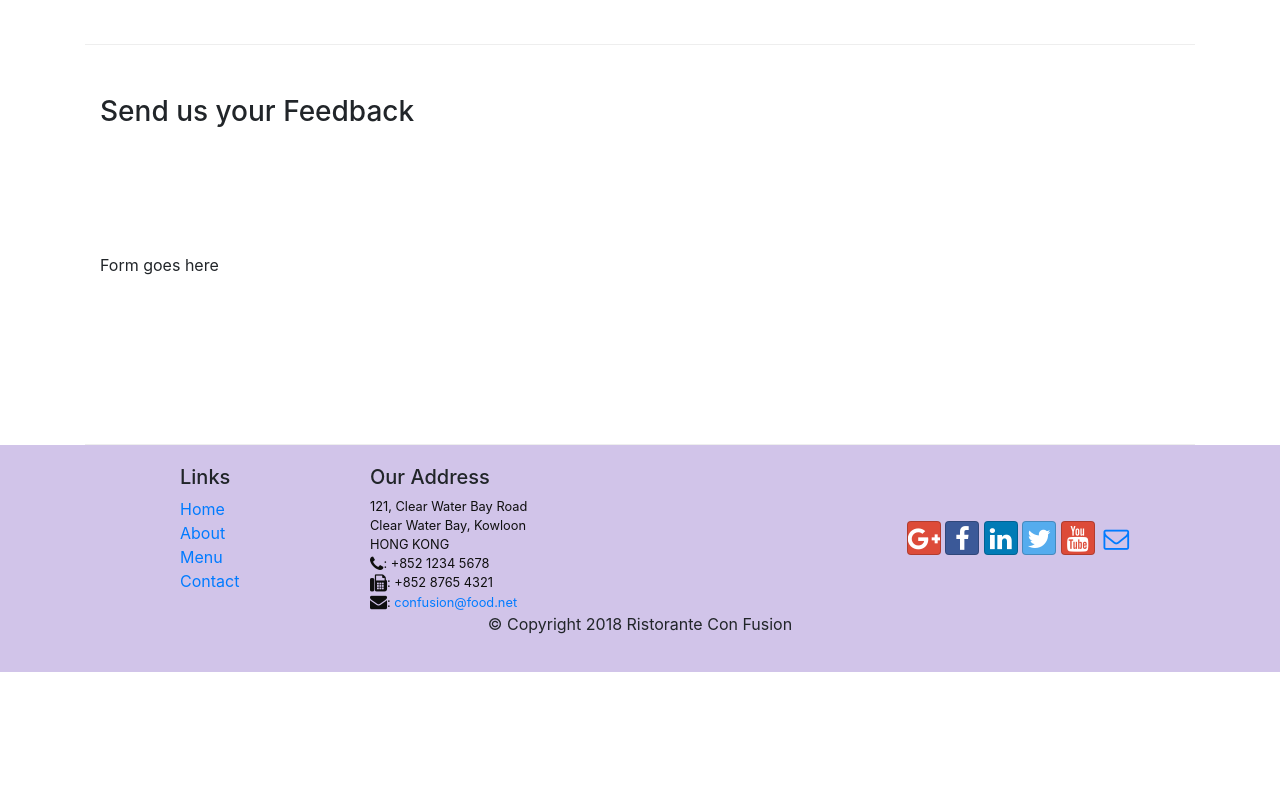
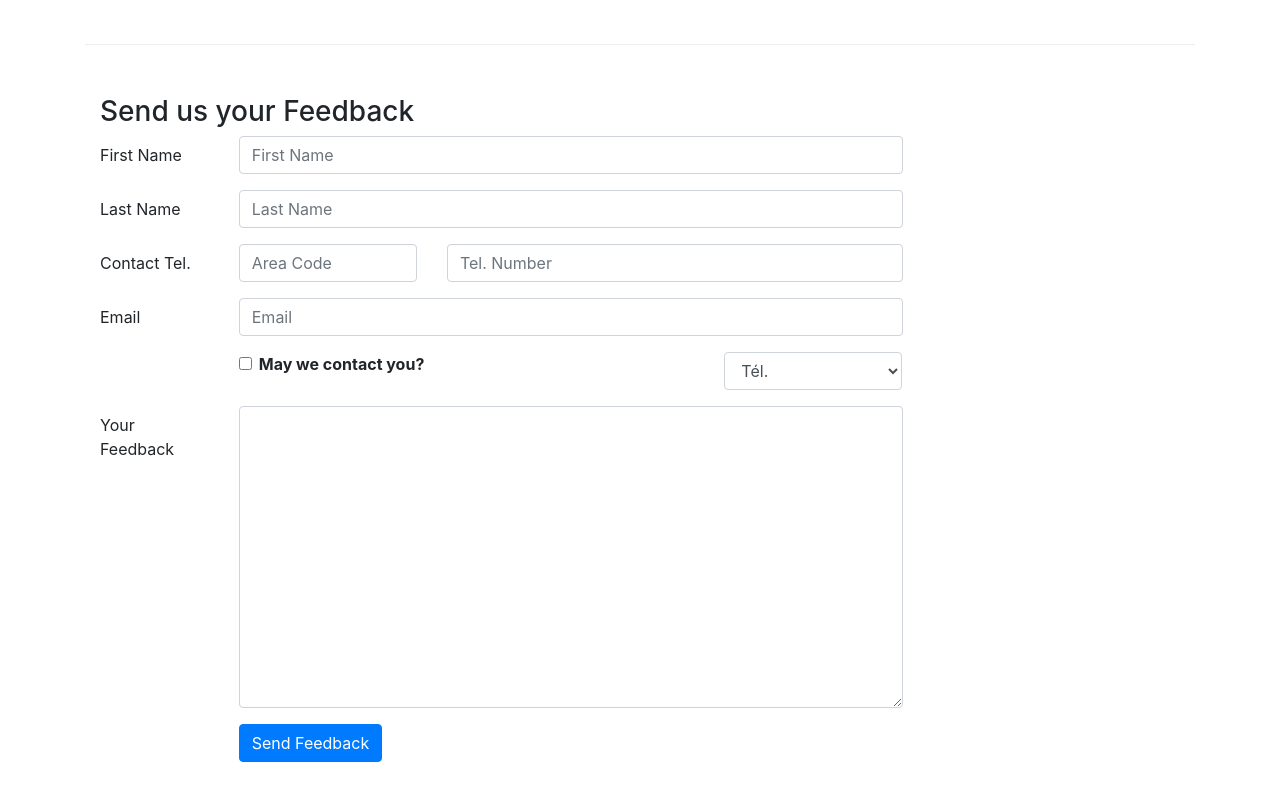
Before and after one commit to plo750/React-week01-exercise-conFusion, a website: page contactus.html in a window 1280 px wide. Shown: the part 820-1620 px from the top of the page. Before the commit the page ends 1492 px from the top, so only its background shows below. Drawn offline with nearby package versions, Linux system fonts and the light colour scheme.

Commit message:
Add form in contactus.html page

```diff
--- a/contactus.html
+++ b/contactus.html
@@ -92,7 +92,65 @@
               <h3>Send us your Feedback</h3>
            </div>
             <div class="col-12 col-md-9">
-                Form goes here
+                <form>
+                    <!-- First name -->
+                    <div class="form-group row">
+                        <label for="firstname" class="col-md-2 col-form-label">First Name</label>
+                        <div class="col-md-10">
+                            <input type="text" class="form-control" id="firstname" name="firstname" placeholder="First Name">
+                        </div>
+                    </div>
+                    <!-- Last name -->
+                    <div class="form-group row">
+                        <label for="lastname" class="col-md-2 col-form-label">Last Name</label>
+                        <div class="col-md-10">
+                            <input type="text" class="form-control" id="laststname" name="lastname" placeholder="Last Name">
+                        </div>
+                    </div>
+                    <!-- Phone number -->
+                    <div class="form-group row">
+                        <label for="telnum" class="col-12 col-md-2 col-form-label">Contact Tel.</label>
+                        <div class="col-5 col-md-3">
+                            <input type="tel" class="form-control" id="areacode" name="areacode" placeholder="Area Code">
+                        </div>
+                        <div class="col-7 col-md-7">
+                            <input type="tel" class="form-control" id="telnum" name="telnum" placeholder="Tel. Number">
+                        </div>
+                    </div>
+                    <div class="form-group row">
+                        <label for="emailid" class="col-md-2 col-form-label">Email</label>
+                        <div class="col-md-10">
+                            <input type="email" class="form-control" id="emailid" name="emailid" placeholder="Email">
+                        </div>
+                    </div>
+                    <div class="form-group row">
+                        <div clasS="col-md-6 offset-md-2">
+                            <div class="form-check">
+                                <input type="checkbox" class="form-check-input" name="approve" id="approve" value="">
+                                <label class="form-check-label" for="approve">
+                                    <strong>May we contact you?</strong>
+                                </label>
+                            </div>
+                        </div>
+                        <div class="col-md-3 offset-md-1">
+                            <select class="form-control">
+                                <option>Tél.</option>
+                                <option>Email</option>
+                            </select>
+                        </div>
+                    </div>
+                    <div class="form-group row">
+                        <label for="feedback" class="col-md-2 col-form-label">Your Feedback</label>
+                        <div class="col-md-10">
+                            <textarea class="form-control" id="feedback" name="feedback" rows=12></textarea>
+                        </div>
+                    </div>
+                    <div class="form-group row">
+                        <div class="offset-md-2 col-md-10">
+                            <button type="submit" class="btn btn-primary">Send Feedback</button>
+                        </div>
+                    </div>
+                </form>
             </div>
              <div class="col-12 col-md">
             </div>
```
